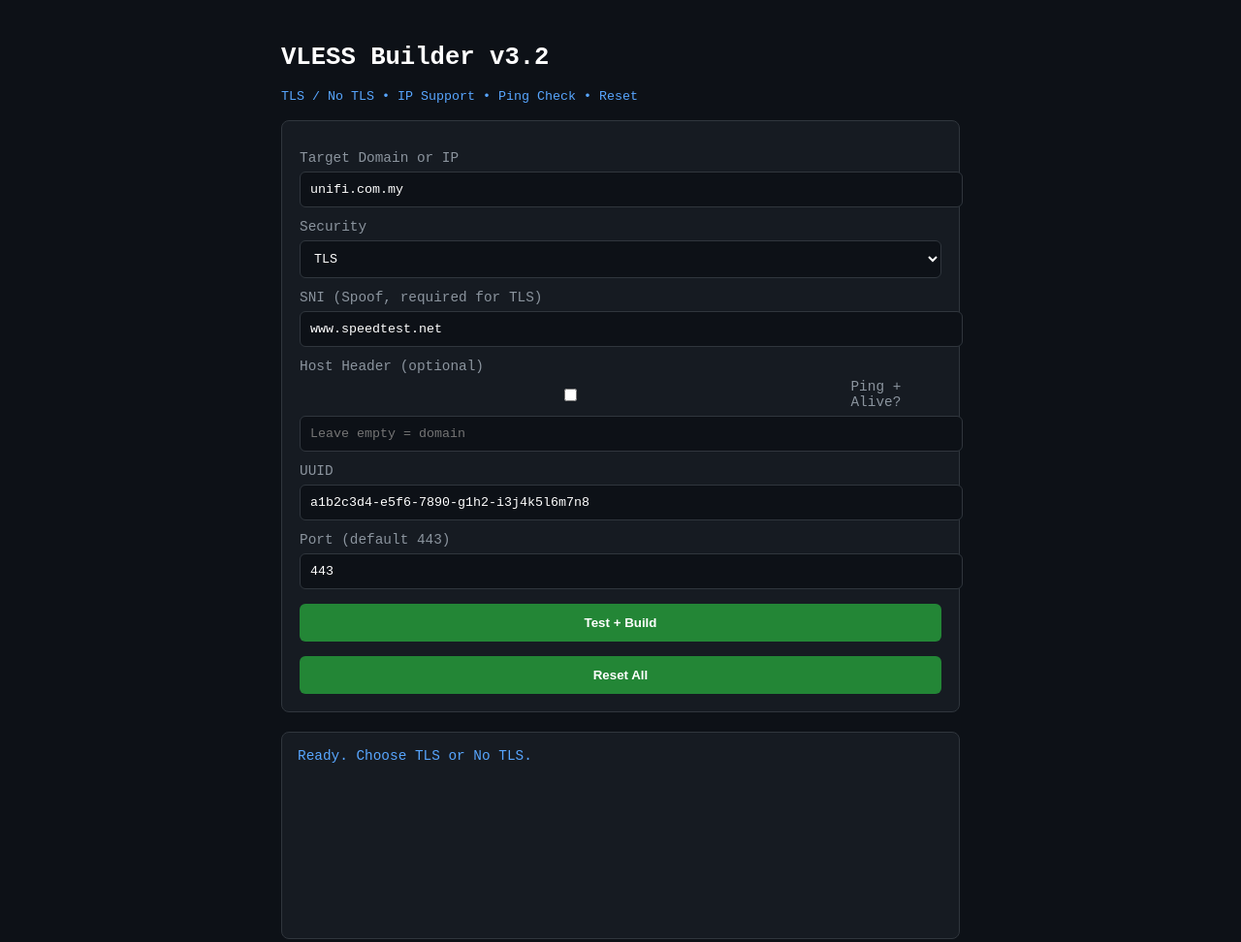
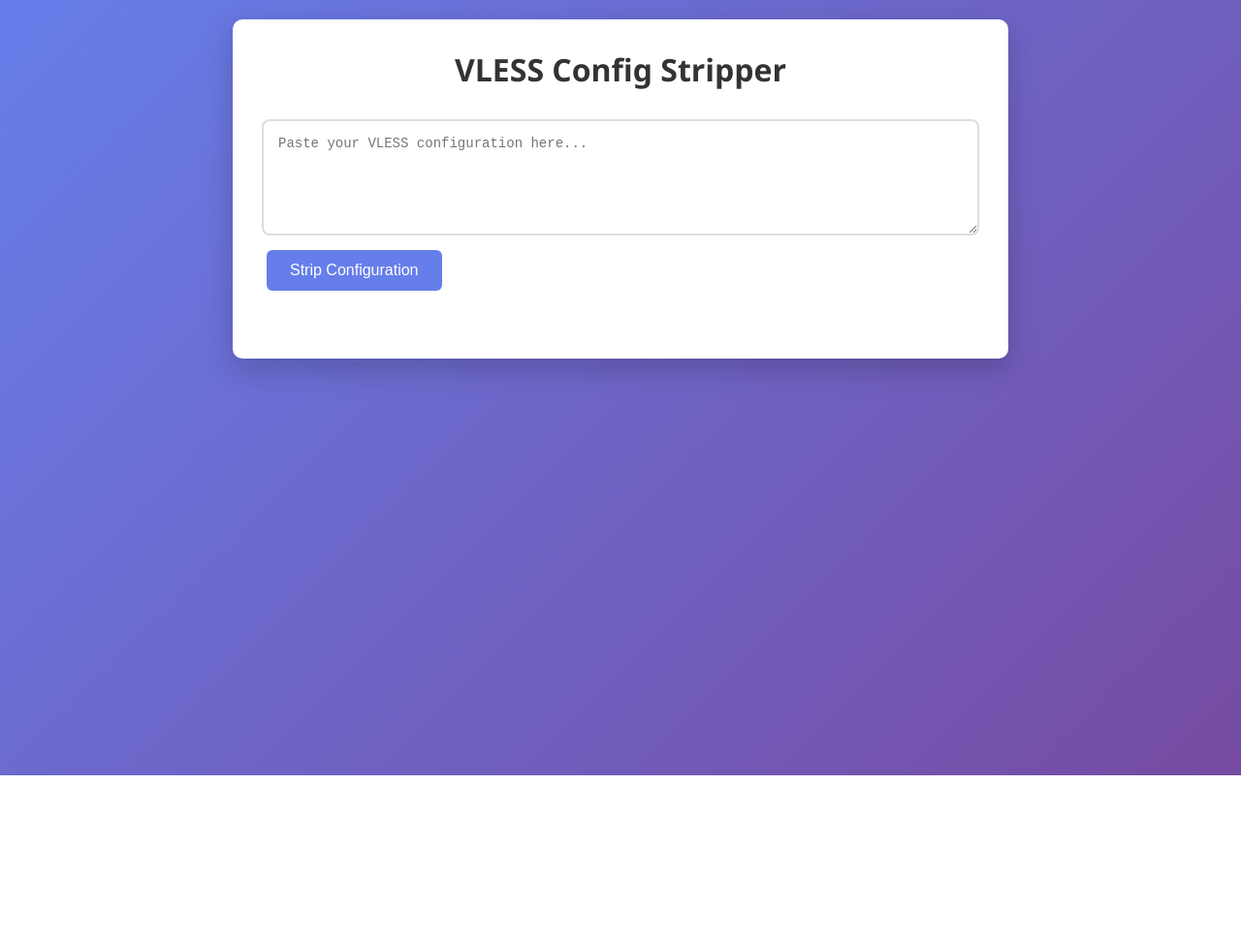
Before and after one commit to Durgaa17/sni-spoof-list, a plain HTML site: page index.html in a window 1280 px wide. Shown: the whole page at 97% size. After the commit the page ends 800 px from the top, so only its background shows below. Drawn offline with Linux system fonts and the light colour scheme.

Commit message:
Update index.html

```diff
--- a/index.html
+++ b/index.html
@@ -1,72 +1,153 @@
 <!DOCTYPE html>
 <html lang="en">
 <head>
-  <meta charset="UTF-8" />
-  <meta name="viewport" content="width=device-width, initial-scale=1.0"/>
-  <title>VLESS Builder v3.2</title>
+    <meta charset="UTF-8">
+    <meta name="viewport" content="width=device-width, initial-scale=1.0">
+    <title>VLESS Config Stripper</title>
     <style>
-    :root { --bg: #0d1117; --card: #161b22; --border: #30363d; --text: #58a6ff; --green: #238636; --red: #da3633; --gray: #8b949e; }
-    body { background: var(--bg); color: var(--text); font-family: 'Courier New', monospace; padding: 20px; }
-    .container { max-width: 700px; margin: 0 auto; }
-    h1 { color: white; margin-bottom: 10px; font-size: 1.6rem; }
-    .form { background: var(--card); padding: 18px; border-radius: 8px; border: 1px solid var(--border); margin-bottom: 20px; }
-    label { display: block; margin: 12px 0 6px; font-size: 0.9rem; color: var(--gray); }
-    input, select { width: 100%; padding: 10px; background: #0d1117; border: 1px solid var(--border); border-radius: 6px; color: white; font-family: inherit; }
-    .checkbox-group { display: flex; align-items: center; gap: 10px; margin-top: 5px; }
-    button { background: var(--green); color: white; border: none; padding: 12px 20px; border-radius: 6px; cursor: pointer; font-weight: bold; margin-top: 15px; width: 100%; }
-    button:hover { background: #2ea043; }
-    button:disabled { background: #30363d; cursor: not-allowed; }
-    .actions { display: flex; gap: 8px; margin-top: 10px; }
-    .actions button { width: auto; flex: 1; font-size: 0.85rem; }
-    #output { background: var(--card); border: 1px solid var(--border); padding: 16px; border-radius: 8px; min-height: 180px; white-space: pre-wrap; font-size: 0.9rem; overflow-y: auto; }
-    .success { color: #7ce38b; }
-    .fail { color: var(--red); }
-    .config { background: #000; padding: 10px; border-radius: 6px; margin-top: 10px; font-family: monospace; word-break: break-all; }
-    .disabled { opacity: 0.5; pointer-events: none; }
+        * {
+            margin: 0;
+            padding: 0;
+            box-sizing: border-box;
+        }
+
+        body {
+            font-family: 'Segoe UI', Tahoma, Geneva, Verdana, sans-serif;
+            background: linear-gradient(135deg, #667eea 0%, #764ba2 100%);
+            min-height: 100vh;
+            padding: 20px;
+        }
+
+        .container {
+            max-width: 800px;
+            margin: 0 auto;
+            background: white;
+            border-radius: 10px;
+            padding: 30px;
+            box-shadow: 0 10px 30px rgba(0,0,0,0.2);
+        }
+
+        h1 {
+            text-align: center;
+            color: #333;
+            margin-bottom: 30px;
+        }
+
+        .input-section {
+            margin-bottom: 30px;
+        }
+
+        textarea {
+            width: 100%;
+            height: 120px;
+            padding: 15px;
+            border: 2px solid #ddd;
+            border-radius: 8px;
+            font-family: monospace;
+            font-size: 14px;
+            resize: vertical;
+        }
+
+        textarea:focus {
+            outline: none;
+            border-color: #667eea;
+        }
+
+        button {
+            background: #667eea;
+            color: white;
+            border: none;
+            padding: 12px 24px;
+            border-radius: 6px;
+            cursor: pointer;
+            font-size: 16px;
+            margin: 10px 5px;
+            transition: background 0.3s;
+        }
+
+        button:hover {
+            background: #5a6fd8;
+        }
+
+        button:disabled {
+            background: #ccc;
+            cursor: not-allowed;
+        }
+
+        .output-section {
+            margin-top: 20px;
+        }
+
+        .output-box {
+            background: #f8f9fa;
+            border: 2px solid #e9ecef;
+            border-radius: 8px;
+            padding: 15px;
+            margin-top: 10px;
+            position: relative;
+        }
+
+        .output-content {
+            font-family: monospace;
+            white-space: pre-wrap;
+            word-break: break-all;
+        }
+
+        .copy-btn {
+            position: absolute;
+            top: 10px;
+            right: 10px;
+            background: #28a745;
+        }
+
+        .copy-btn:hover {
+            background: #218838;
+        }
+
+        .copy-btn.copied {
+            background: #17a2b8;
+        }
+
+        .error {
+            color: #dc3545;
+            background: #f8d7da;
+            border: 1px solid #f5c6cb;
+            padding: 10px;
+            border-radius: 5px;
+            margin-top: 10px;
+        }
+
+        .success {
+            color: #155724;
+            background: #d4edda;
+            border: 1px solid #c3e6cb;
+            padding: 10px;
+            border-radius: 5px;
+            margin-top: 10px;
+        }
     </style>
 </head>
 <body>
     <div class="container">
-    <h1>VLESS Builder v3.2</h1>
-    <p><small>TLS / No TLS • IP Support • Ping Check • Reset</small></p>
+        <h1>VLESS Config Stripper</h1>
 
-    <div class="form">
-      <label>Target Domain or IP</label>
-      <input type="text" id="domain" placeholder="unifi.com.my or 161.142.78.10" value="unifi.com.my" />
-
-      <label>Security</label>
-      <select id="security" onchange="toggleSNI()">
-        <option value="tls">TLS</option>
-        <option value="none">No TLS</option>
-      </select>
-
-      <div id="sniField">
-        <label>SNI (Spoof, required for TLS)</label>
-        <input type="text" id="sni" placeholder="www.speedtest.net" value="www.speedtest.net" />
+        <div class="input-section">
+            <textarea
+                id="configInput"
+                placeholder="Paste your VLESS configuration here..."
+            ></textarea>
+            <button id="stripBtn">Strip Configuration</button>
         </div>
 
-      <label>Host Header (optional) <span class="checkbox-group"><input type="checkbox" id="pingCheck"> Ping + Alive?</span></label>
-      <input type="text" id="hostHeader" placeholder="Leave empty = domain" />
+        <div id="message"></div>
 
-      <label>UUID</label>
-      <input type="text" id="uuid" placeholder="Paste or generate" value="a1b2c3d4-e5f6-7890-g1h2-i3j4k5l6m7n8" />
-
-      <label>Port (default 443)</label>
-      <input type="text" id="port" placeholder="443" value="443" />
-
-      <button onclick="runFullTest()" id="testBtn">Test + Build</button>
-      <button onclick="resetForm()" id="resetBtn">Reset All</button>
-    </div>
-
-    <div id="resultSection" style="display:none;">
-      <div class="config" id="vlessConfig"></div>
-      <div class="actions">
-        <button onclick="copyConfig()">Copy</button>
-        <button onclick="testVlessLink()">Open in Nekobox</button>
+        <div class="output-section" id="outputSection" style="display: none;">
+            <h3>Stripped Configuration:</h3>
+            <div class="output-box">
+                <div class="output-content" id="strippedConfig"></div>
+                <button class="copy-btn" id="copyBtn">Copy</button>
             </div>
         </div>
-
-    <pre id="output">Ready. Choose TLS or No TLS.</pre>
     </div>
 
     <script src="scan.js"></script>
```
Lines whose indentation alone changed are shown as unchanged.
